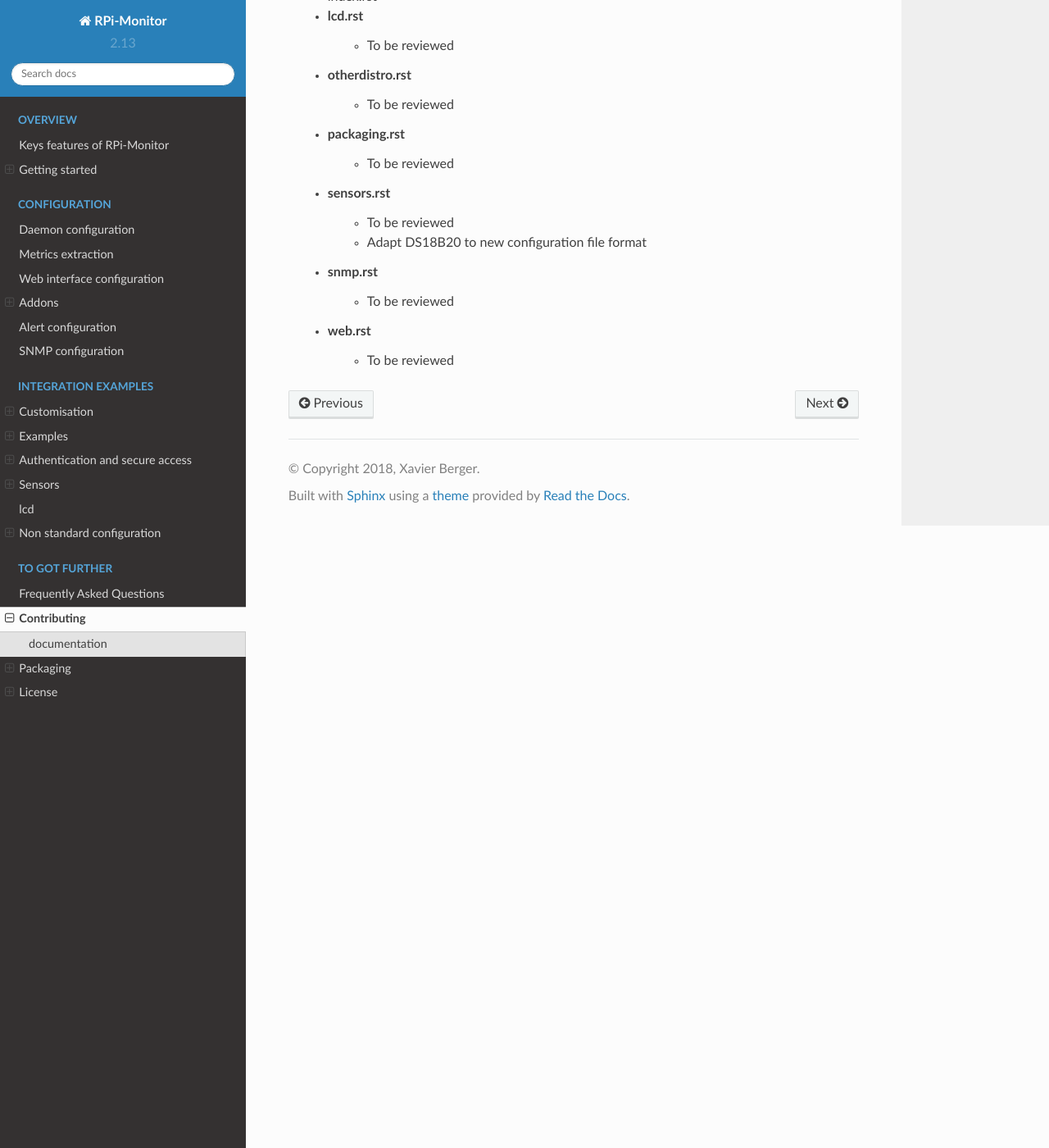
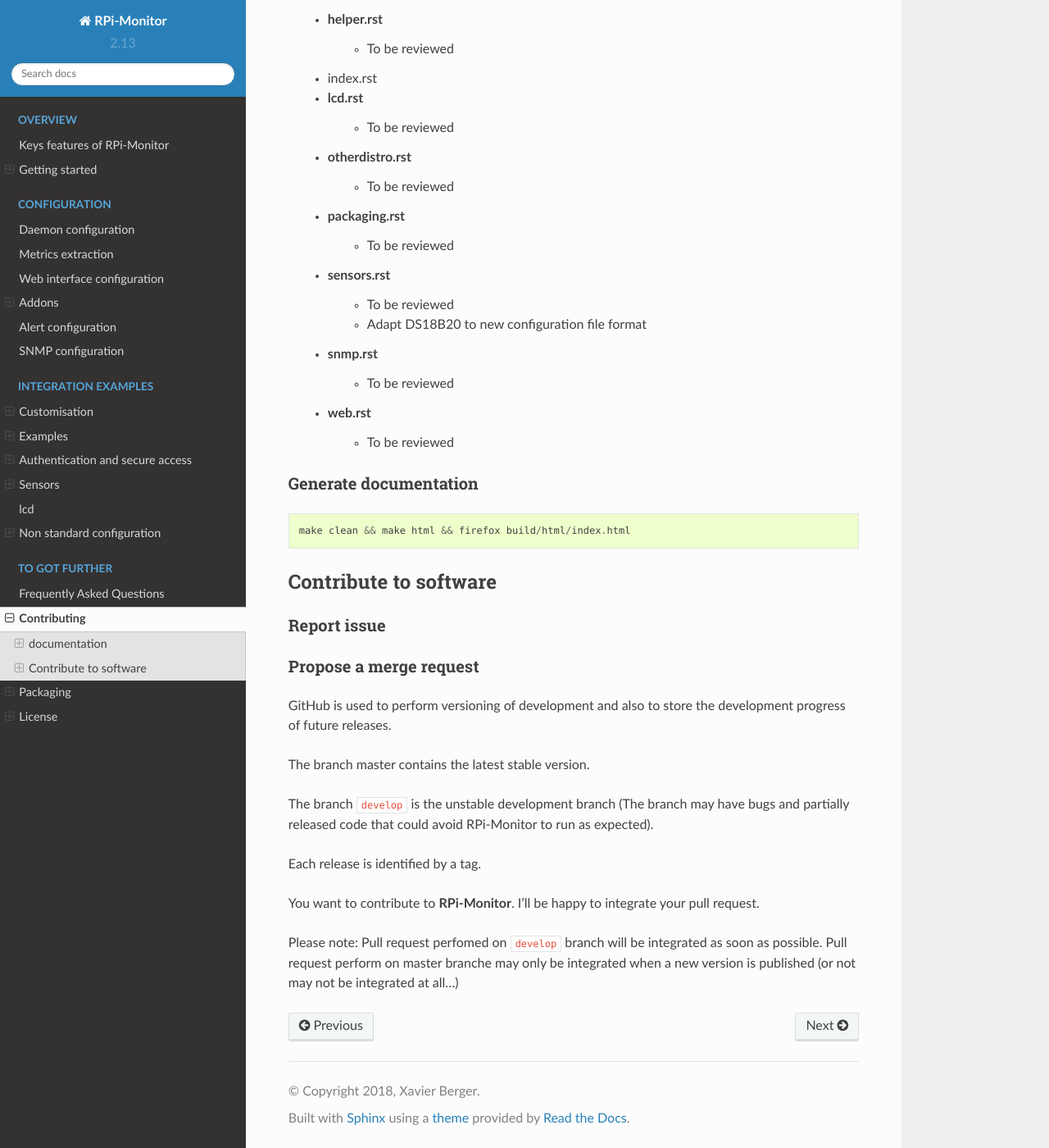
Before and after one commit to XavierBerger/RPi-Monitor, a Sphinx documentation site: the page built from docs/source/contributing.rst, in a window 1280 px wide and 1400 px high, scrolled down 760 px. Shown: the whole window at 82% size. Built offline with Sphinx 7.4.7 and the Read the Docs theme 2.0.0, drawn with Linux system fonts in a browser that asks for light colours; some of the changed text lies outside the part shown.

Commit message:
Update docs

```diff
--- a/docs/source/conf.py
+++ b/docs/source/conf.py
@@ -58,7 +58,7 @@ author = u'Xavier Berger'
 # The short X.Y version.
 version = u'2.13'
 # The full version, including alpha/beta/rc tags.
-release = u'r0'
+release = u''
 
 # The language for content autogenerated by Sphinx. Refer to documentation
 # for a list of supported languages.
@@ -131,7 +131,7 @@ html_theme_options = {
 
 # The name for this set of Sphinx documents.
 # "<project> v<release> documentation" by default.
-#html_title = u'RPi-Monitor vr0'
+html_title = u'RPi-Monitor v2.13-r0'
 
 # A shorter title for the navigation bar.  Default is the same as html_title.
 #html_short_title = None
--- a/docs/source/contributing.rst
+++ b/docs/source/contributing.rst
@@ -5,9 +5,11 @@ Contributing
 documentation
 -------------
 
+Install sphinx
+^^^^^^^^^^^^^^
 
-
-
+Propose a merge request
+^^^^^^^^^^^^^^^^^^^^^^^
   * addons.rst
     * Details of provided addons
     * Screenshots
@@ -54,3 +56,35 @@ documentation
       * To be reviewed
   * web.rst
       * To be reviewed
+
+Generate documentation
+^^^^^^^^^^^^^^^^^^^^^^
+
+::
+
+    make clean && make html && firefox build/html/index.html
+
+Contribute to software
+----------------------
+
+Report issue
+^^^^^^^^^^^^
+
+Propose a merge request
+^^^^^^^^^^^^^^^^^^^^^^^
+
+GitHub is used to perform versioning of development and also to store the
+development progress of future releases.
+
+The branch master contains the latest stable version.
+
+The branch ``develop`` is the unstable development branch (The branch may have bugs
+and partially released code that could avoid RPi-Monitor to run as expected).
+
+Each release is identified by a tag.
+
+You want to contribute to **RPi-Monitor**. I'll be happy to integrate your pull request.
+
+Please note: Pull request perfomed on ``develop`` branch will be integrated as soon
+as possible. Pull request perform on master branche may only be integrated
+when a new version is published (or not may not be integrated at all...)
```
Also changed, not shown: docs/source/external.rst (+82 -0 lines), docs/source/otherdistro.rst (deleted, +0 -48 lines).
